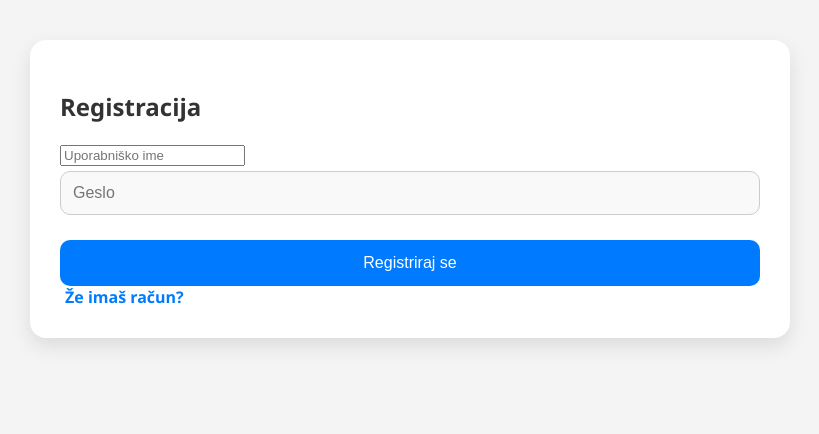
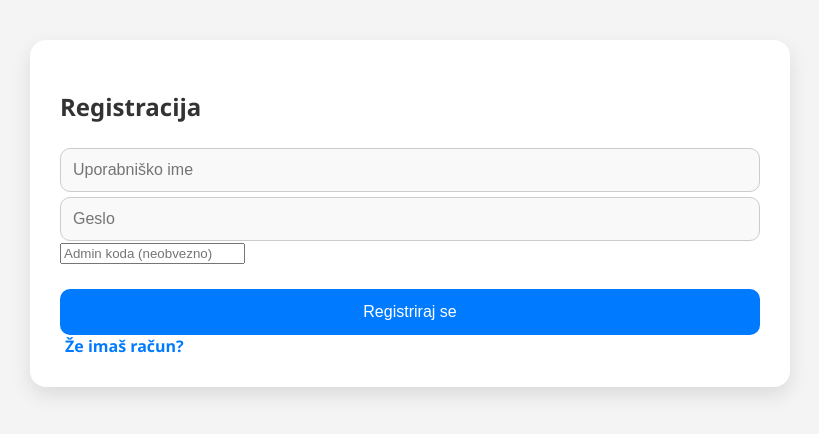
Before and after one commit to lukapavlisic/Zakljucna-Naloga-UPN, a Flask app: page /register in a window 1280 px wide. Shown: the top 434 px of the page, without its empty margins (230-1049 px from the left). Run offline with Flask 3, Linux system fonts and the light colour scheme.

Commit message:
Update register.html

```diff
--- a/templates/register.html
+++ b/templates/register.html
@@ -5,8 +5,9 @@
 <div class="container">
     <h2>Registracija</h2>
     <form method="post">
-        <input name="username" placeholder="Uporabniško ime" required>
+        <input type="username" name="username" placeholder="Uporabniško ime" required>
         <input type="password" name="password" placeholder="Geslo" required>
+        <input name="admin_code" placeholder="Admin koda (neobvezno)">
         <button type="submit">Registriraj se</button>
     </form>
     <a href="/login">Že imaš račun?</a>
```
